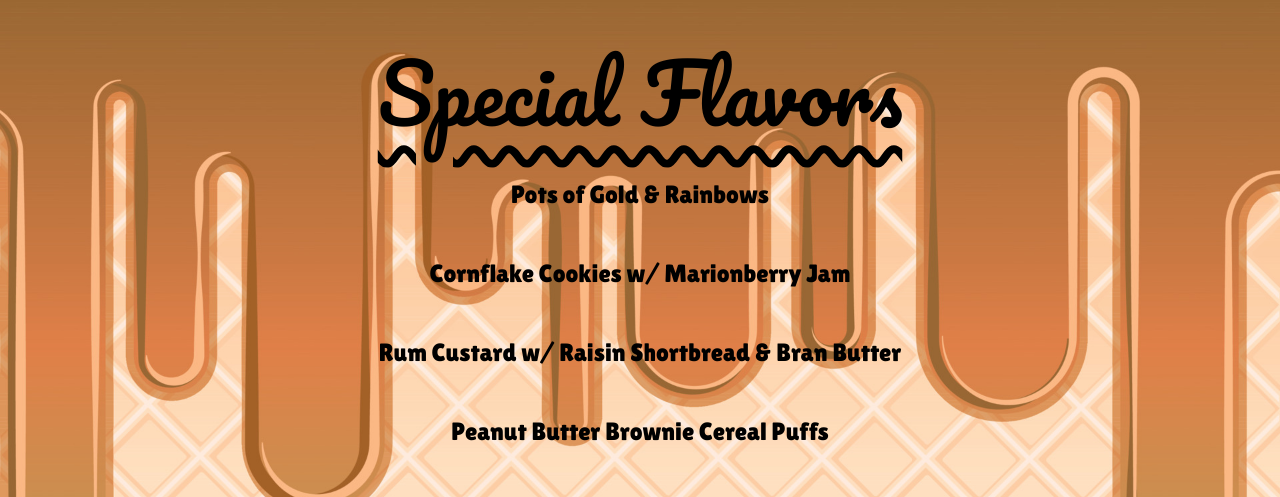
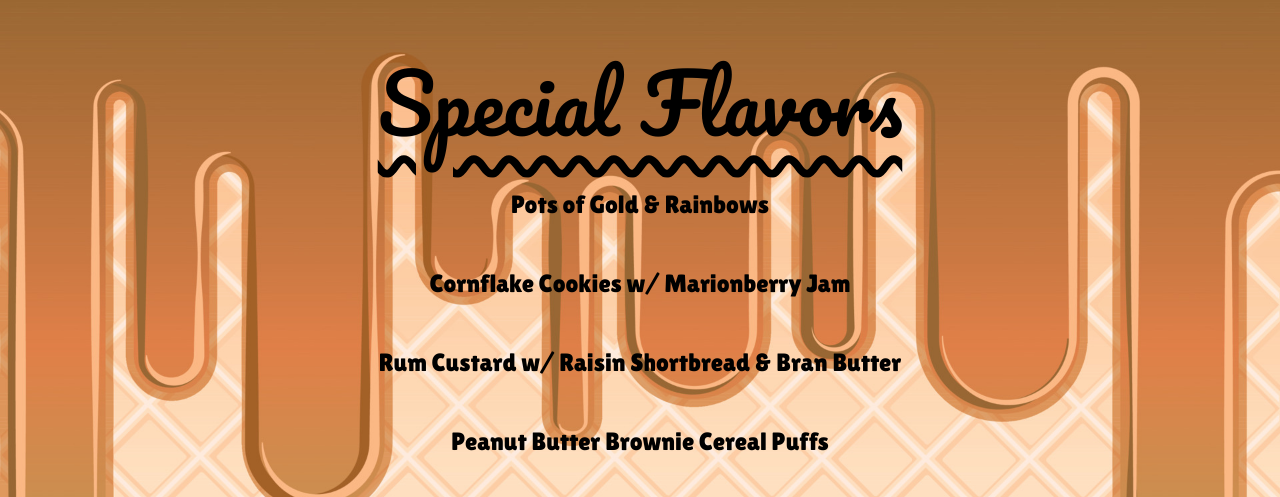
Before and after one commit to Pouria-Salekani/Infinite-Ice-Cream-Tracker, a Django app: page /special-flavors/ in a window 1280 px wide. Shown: the top 497 px of the page. Run offline with Django 4.2, Linux system fonts and the light colour scheme; data comes from the database, SQL or seed files in the repository.

Commit message:
fixed visual issue

```diff
--- a/icecream/settings.py
+++ b/icecream/settings.py
@@ -28,7 +28,7 @@ SECRET_KEY = 'django-insecure-g3-*p8e1pjd&)49f8k5uutpge36)f#g8=vl38%qc#o@1c^**2e
 #MAKE THIS FALSE AND IF NEED BE, ADD THE DEBUG STUFF TO THE URLS
 DEBUG = True
 
-ALLOWED_HOSTS = ['web-production-d55a.up.railway.app']
+ALLOWED_HOSTS = ['web-production-d55a.up.railway.app', '127.0.0.1']
 
 
 # Application definition
--- a/static/icecream/styles.css
+++ b/static/icecream/styles.css
@@ -13,17 +13,18 @@
     display: flex;
     justify-content: center;
     font-size: 40px;
-    margin-top: -40px;
+    padding-bottom: 15px;
+    margin-top: -30px;
   }
 
   .update-text{
     display: flex;
     justify-content: center;
-    font-size: 20px;
-    margin-top: -60px;
+    margin-top: -75px;
     text-decoration: underline;
     text-underline-position: under;
   }
+
 
   .tabs-container {
     display: flex;
```
Also changed, not shown: templates/standard_flavors/standard.html (+11 -3 lines), 1 other file.
